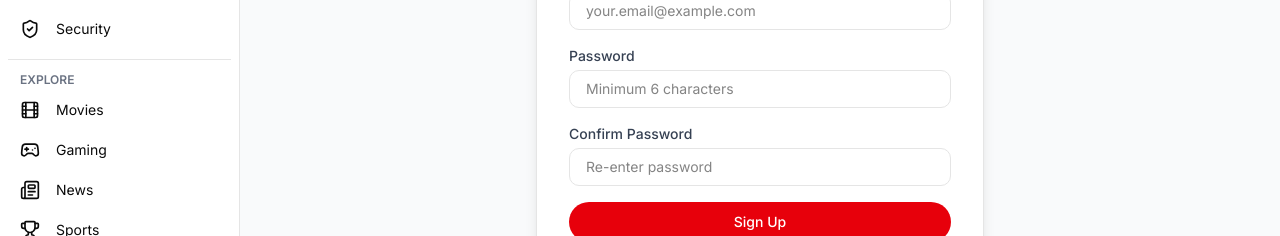
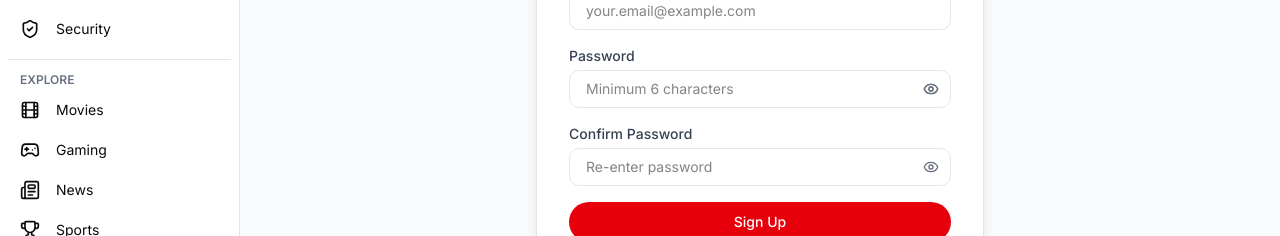
Before and after one commit to ar123man45an6789sari-hue/youtube-clone, a Next.js app in the folder youtube/: page /signup in a window 1280 px wide. Shown: the part 415-651 px from the top of the page. Built offline with nearby package versions, Linux system fonts and the light colour scheme; no server answers.

Commit message:
Day 28: view counting wired to video page, final QA fix

```diff
--- a/youtube/app/components/Navbar.tsx
+++ b/youtube/app/components/Navbar.tsx
@@ -142,8 +142,8 @@ const Navbar = ({ onMenuClick }: NavbarProps) => {
               <div className="flex h-8 w-8 items-center justify-center rounded-lg bg-red-600">
                 <span className="text-xs text-white">▶</span>
               </div>
-                <span className="text-base font-semibold tracking-tighter sm:text-xl">
-                YouTube Clone
+              <span className="hidden text-base font-semibold tracking-tighter sm:inline sm:text-xl">
+              YouTube Clone
               </span>
             </Link>
           </div>
@@ -196,9 +196,9 @@ const Navbar = ({ onMenuClick }: NavbarProps) => {
                   Sign In
                 </Link>
                 <Link
-                  href="/signup"
-                  className="hidden rounded-full bg-red-600 px-3 py-1.5 text-xs font-medium text-white hover:bg-red-700 sm:inline sm:text-sm"
-                >
+                href="/signup"
+                className="rounded-full bg-red-600 px-3 py-1.5 text-xs font-medium text-white hover:bg-red-700 sm:text-sm"
+              >
                   Sign Up
                 </Link>
               </>
--- a/youtube/app/components/VideoPageClient.tsx
+++ b/youtube/app/components/VideoPageClient.tsx
@@ -1,6 +1,6 @@
 "use client";
 
-import { useEffect, useState } from "react";
+import { useEffect, useRef, useState } from "react";
 import Link from "next/link";
 import { Download } from "lucide-react";
 import { useAuth } from "../context/AuthContext";
@@ -42,7 +42,18 @@ const VideoPageClient = ({
     loadQuota();
   }, [user]);
 
+    // count one view per real page visit (backend route already exists)
+  const viewCountedRef = useRef(false);
+  useEffect(() => {
+    if (viewCountedRef.current) return;
+    viewCountedRef.current = true;
+    fetch(`${API}/api/videos/${video._id}/views`, { method: "POST" }).catch(
+      () => {}
+    );
+  }, [video._id]);
+
   // download flow: backend checks quota, then the file download starts
+
   const handleDownload = async () => {
     if (!user) {
       setDlOk(false);
--- a/youtube/app/login/page.tsx
+++ b/youtube/app/login/page.tsx
@@ -2,6 +2,7 @@
 import { API } from "../lib/api";
 
 import { useState, useEffect } from "react";
+import { Eye, EyeOff } from "lucide-react";
 import { useRouter } from "next/navigation";
 import { CheckCircle, AlertCircle, ShieldCheck } from "lucide-react";
 import Link from "next/link";
@@ -21,6 +22,7 @@ const LoginPage = () => {
   const [loading, setLoading] = useState(false);
   const [resendIn, setResendIn] = useState(0);
   const [demoCode, setDemoCode] = useState("");
+  const [showPass, setShowPass] = useState(false);
 
   // unique identity per browser (for trusted devices)
   useEffect(() => {
@@ -220,13 +222,23 @@ const LoginPage = () => {
                 <label className="mb-1 block text-sm font-medium text-gray-700">
                   Password
                 </label>
-                <input
-                  type="password"
-                  value={formData.password}
-                  onChange={(e) => setFormData({ ...formData, password: e.target.value })}
-                  placeholder="Enter your password"
-                  className="w-full rounded-lg border px-4 py-2 text-sm focus:border-red-600 focus:outline-none"
-                />
+               <div className="relative">
+                  <input
+                    type={showPass ? "text" : "password"}
+                    value={formData.password}
+                    onChange={(e) => setFormData({ ...formData, password: e.target.value })}
+                    placeholder="Enter your password"
+                    className="w-full rounded-lg border px-4 py-2 pr-10 text-sm focus:border-red-600 focus:outline-none"
+                  />
+                  <button
+                    type="button"
+                    onClick={() => setShowPass(!showPass)}
+                    title={showPass ? "Hide password" : "Show password"}
+                    className="absolute right-3 top-1/2 -translate-y-1/2 text-gray-500 hover:text-gray-700"
+                  >
+                    {showPass ? <EyeOff size={16} /> : <Eye size={16} />}
+                  </button>
+                </div>
               </div>
 
               <button
--- a/youtube/app/reset-password/page.tsx
+++ b/youtube/app/reset-password/page.tsx
@@ -1,6 +1,7 @@
 "use client";
 import { API } from "../lib/api";
 import { Suspense, useState, useEffect } from "react";
+import { Eye, EyeOff } from "lucide-react";
 import { useRouter, useSearchParams } from "next/navigation";
 import { CheckCircle, AlertCircle, Key } from "lucide-react";
 import Link from "next/link";
@@ -18,7 +19,8 @@ const ResetPasswordContent = () => {
   const [toast, setToast] = useState<{ msg: string; type: "success" | "error" } | null>(null);
   const [loading, setLoading] = useState(false);
   const [verified, setVerified] = useState(false);
-
+  const [showPass, setShowPass] = useState(false);
+  const [showConfirm, setShowConfirm] = useState(false);
   const showToast = (msg: string, type: "success" | "error" = "success") => {
     setToast({ msg, type });
     setTimeout(() => setToast(null), 3000);
@@ -129,7 +131,7 @@ if (!updateRes.ok || !updateData.success) {
                   Enter Reset Code
                 </label>
                 <input
-                  type="text"
+                  type={showPass ? "text" : "password"}
                   value={formData.resetCode}
                   onChange={(e) => setFormData({ ...formData, resetCode: e.target.value })}
                   placeholder="123456"
@@ -156,13 +158,23 @@ if (!updateRes.ok || !updateData.success) {
                 <label className="mb-1 block text-sm font-medium text-gray-700">
                   New Password
                 </label>
-                <input
-                  type="password"
-                  value={formData.newPassword}
-                  onChange={(e) => setFormData({ ...formData, newPassword: e.target.value })}
-                  placeholder="Minimum 6 characters"
-                  className="w-full rounded-lg border px-4 py-2 text-sm focus:border-red-600 focus:outline-none"
-                />
+                <div className="relative">
+                  <input
+                    type={showPass ? "text" : "password"}
+                    value={formData.newPassword}
+                    onChange={(e) => setFormData({ ...formData, newPassword: e.target.value })}
+                    placeholder="Minimum 6 characters"
+                    className="w-full rounded-lg border px-4 py-2 pr-10 text-sm focus:border-red-600 focus:outline-none"
+                  />
+                  <button
+                    type="button"
+                    onClick={() => setShowPass(!showPass)}
+                    title={showPass ? "Hide password" : "Show password"}
+                    className="absolute right-3 top-1/2 -translate-y-1/2 text-gray-500 hover:text-gray-700"
+                  >
+                    {showPass ? <EyeOff size={16} /> : <Eye size={16} />}
+                  </button>
+                </div>
               </div>
 
               <div>
--- a/youtube/app/signup/page.tsx
+++ b/youtube/app/signup/page.tsx
@@ -2,6 +2,7 @@
 import { API } from "../lib/api";
 
 import { useState } from "react";
+import { Eye, EyeOff } from "lucide-react";
 import { useRouter } from "next/navigation";
 import { CheckCircle, AlertCircle } from "lucide-react";
 import Link from "next/link";
@@ -20,6 +21,8 @@ const SignupPage = () => {
   });
   const [toast, setToast] = useState<{ msg: string; type: "success" | "error" } | null>(null);
   const [loading, setLoading] = useState(false);
+  const [showPass, setShowPass] = useState(false);
+  const [showConfirm, setShowConfirm] = useState(false);
 
   const showToast = (msg: string, type: "success" | "error" = "success") => {
     setToast({ msg, type });
@@ -148,26 +151,55 @@ const SignupPage = () => {
             <label className="mb-1 block text-sm font-medium text-gray-700">
               Password
             </label>
+            <div className="relative">                      <div className="relative">
               <input
-              type="password"
+                type={showPass ? "text" : "password"}
                 value={formData.password}
                 onChange={(e) => setFormData({ ...formData, password: e.target.value })}
                 placeholder="Minimum 6 characters"
-              className="w-full rounded-lg border px-4 py-2 text-sm focus:border-red-600 focus:outline-none"
+                className="w-full rounded-lg border px-4 py-2 pr-10 text-sm focus:border-red-600 focus:outline-none"
               />
+              <button
+                type="button"
+                onClick={() => setShowPass(!showPass)}
+                title={showPass ? "Hide password" : "Show password"}
+                className="absolute right-3 top-1/2 -translate-y-1/2 text-gray-500 hover:text-gray-700"
+              >
+                {showPass ? <EyeOff size={16} /> : <Eye size={16} />}
+              </button>
+            </div>
+              <button
+                type="button"
+                onClick={() => setShowPass(!showPass)}
+                title={showPass ? "Hide password" : "Show password"}
+                className="absolute right-3 top-1/2 -translate-y-1/2 text-gray-500 hover:text-gray-700"
+              >
+                {showPass ? <EyeOff size={16} /> : <Eye size={16} />}
+              </button>
+            </div>
           </div>
 
           <div>
             <label className="mb-1 block text-sm font-medium text-gray-700">
               Confirm Password
             </label>
+            <div className="relative">
               <input
-              type="password"
+                type={showConfirm ? "text" : "password"}
                 value={formData.confirmPassword}
                 onChange={(e) => setFormData({ ...formData, confirmPassword: e.target.value })}
                 placeholder="Re-enter password"
-              className="w-full rounded-lg border px-4 py-2 text-sm focus:border-red-600 focus:outline-none"
+                className="w-full rounded-lg border px-4 py-2 pr-10 text-sm focus:border-red-600 focus:outline-none"
               />
+              <button
+                type="button"
+                onClick={() => setShowConfirm(!showConfirm)}
+                title={showConfirm ? "Hide password" : "Show password"}
+                className="absolute right-3 top-1/2 -translate-y-1/2 text-gray-500 hover:text-gray-700"
+              >
+                {showConfirm ? <EyeOff size={16} /> : <Eye size={16} />}
+              </button>
+            </div>
           </div>
 
           <button
```
Also changed, not shown: 1 other file (tests, documents, lock files or other folders). Lines whose indentation alone changed are shown as unchanged.
